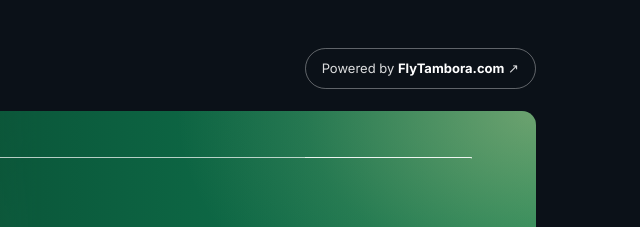
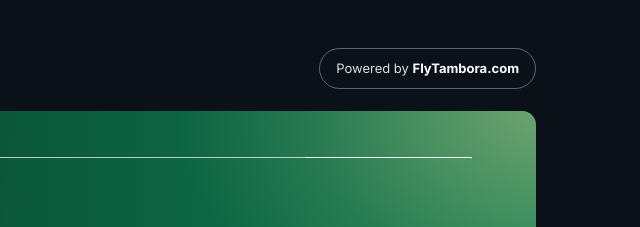
Before and after one commit to benhendrikse08-Dev/tambora-medical, a plain HTML site: page index.html in a window 1280 px wide. Shown: the top 227 px of the page, 640-1280 px from the left. Drawn offline with Linux system fonts and the light colour scheme.

Commit message:
Remove the arrow from the Powered by FlyTambora.com badge
Co-Authored-By: Claude Opus 5.5 <noreply@anthropic.com>
Claude-Session: https://claude.ai/code/session_01KUgY1YadnYnBNcdGMfpjEC

```diff
--- a/index.html
+++ b/index.html
@@ -125,7 +125,7 @@ h2{font-size:clamp(28px,3.2vw,38px);line-height:1.08;letter-spacing:-.015em;font
    <span class="tm"><svg viewBox="22 34 156 142" aria-hidden="true"><path d="M22 34H93V176H67V62H22Z M107 34H178V62H133V176H107Z"/></svg><b><i></i><i></i><i></i><i></i></b></span>
    <span>Tambora <strong>Medical</strong></span>
   </a>
-  <a class="pw" href="https://flytambora.com">Powered by <b>FlyTambora.com</b> ↗</a>
+  <a class="pw" href="https://flytambora.com">Powered by <b>FlyTambora.com</b></a>
  </header>
 
  <section class="banner" aria-label="Tambora Medical">
```
